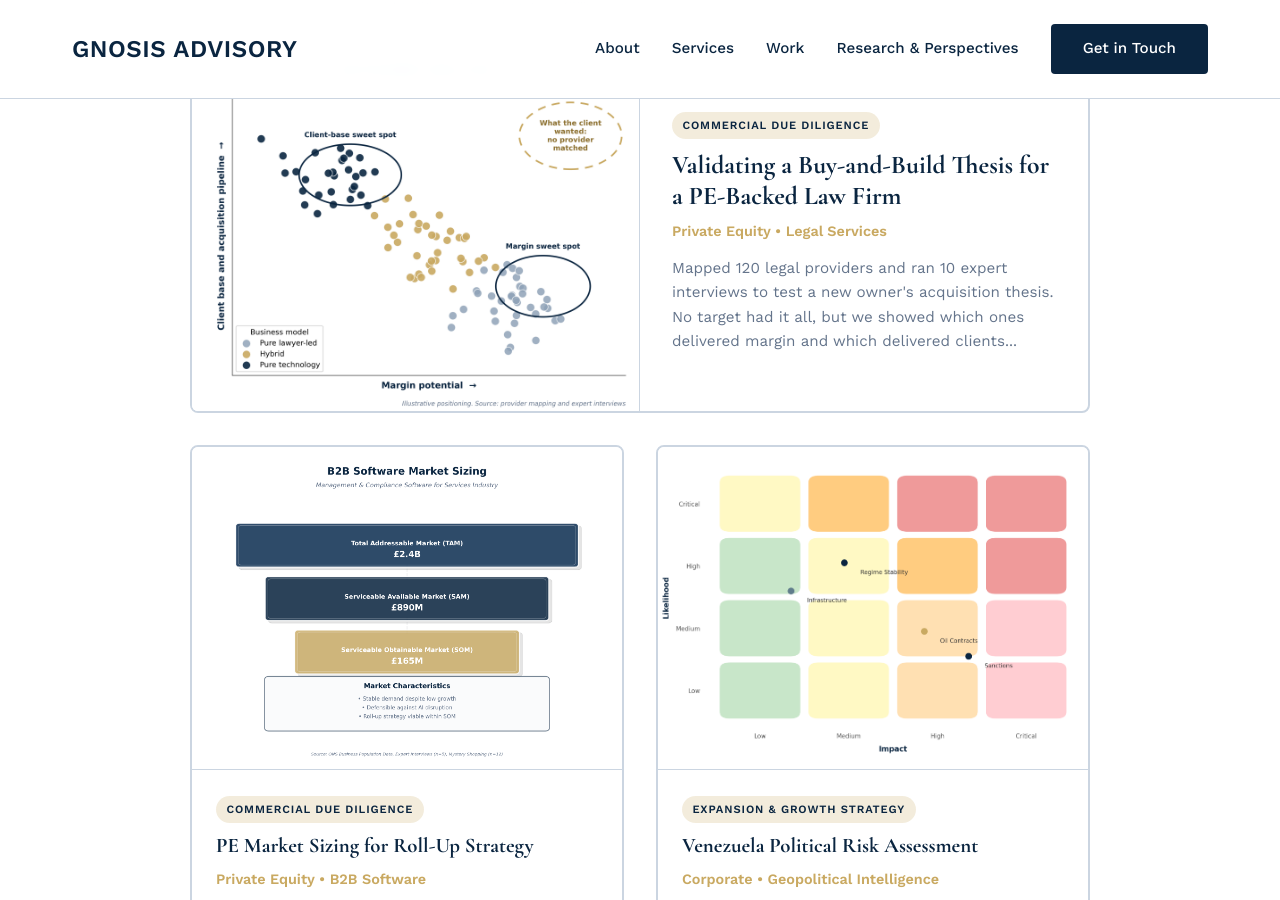
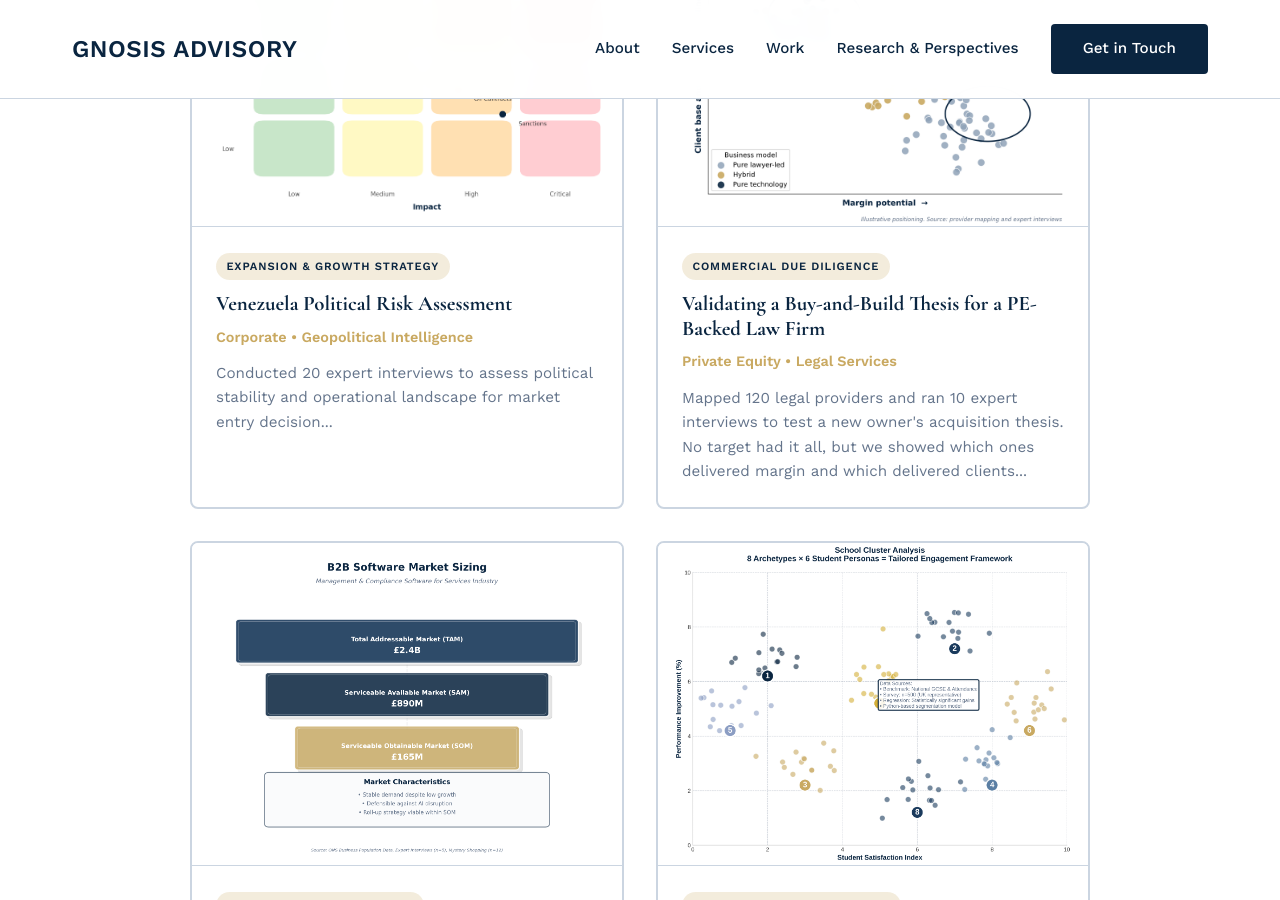
Before and after one commit to gnosisadvisory/gnosisadvisory.github.io, a Jekyll site: the page index.html, which Jekyll copies as it is, in a window 1280 px wide and 900 px high, scrolled down 4850 px. Built offline with Jekyll 4.4.1, drawn with Linux system fonts in a browser that asks for light colours; some of the changed text lies outside the part shown.

Commit message:
Add files via upload

```diff
--- a/index.html
+++ b/index.html
@@ -458,12 +458,14 @@
 
         /* Case Studies Section */
         .case-studies-grid {
-            display: grid;
-            grid-template-columns: repeat(2, 1fr);
+            display: flex;
+            flex-wrap: wrap;
+            justify-content: center;
             gap: 2rem;
             max-width: 900px;
             margin: 0 auto;
         }
+        .case-studies-grid > .case-study-card { flex: 0 0 calc(50% - 1rem); }
 
         .case-study-card {
             background: var(--white);
@@ -506,18 +508,12 @@
         .case-filter:hover { border-color: var(--gold); }
         .case-filter.active { background: var(--navy); border-color: var(--navy); color: #fff; }
         .case-area { display: inline-block; font-size: 0.7rem; font-weight: 700; letter-spacing: 0.08em; text-transform: uppercase; color: var(--navy); background: rgba(201,169,97,0.22); padding: 0.25rem 0.65rem; border-radius: 999px; margin-bottom: 0.7rem; }
-        .case-study-card.hidden { display: none; }
+        .case-study-card.hidden, .case-studies-grid > .case-study-card.hidden { display: none !important; }
         .case-stats { display: grid; grid-template-columns: repeat(4, 1fr); gap: 0.75rem; margin: 0 0 1.75rem; }
         .case-stat { background: var(--off-white); border-top: 3px solid var(--gold); border-radius: 4px; padding: 0.85rem 0.6rem; text-align: center; }
         .case-stat strong { display: block; font-family: 'Cormorant Garamond', serif; font-size: 1.7rem; color: var(--navy); line-height: 1.1; }
         .case-stat span { font-size: 0.75rem; color: var(--gray); line-height: 1.3; display: block; margin-top: 0.25rem; }
         @media (max-width: 600px) { .case-stats { grid-template-columns: repeat(2, 1fr); } }
-        .case-study-card.featured { grid-column: 1 / -1; display: grid; grid-template-columns: 1fr 1fr; align-items: stretch; }
-        .case-study-card.featured .case-study-image-wrap { aspect-ratio: auto; height: 100%; min-height: 260px; border-bottom: 0; border-right: 1px solid var(--gray-light); }
-        .case-study-card.featured .case-study-content { padding: 2rem; display: flex; flex-direction: column; justify-content: center; }
-        .case-study-card.featured .case-area { align-self: flex-start; }
-        .case-study-card.featured h3 { font-size: 1.6rem; }
-        @media (max-width: 768px) { .case-study-card.featured { grid-template-columns: 1fr; } .case-study-card.featured .case-study-image-wrap { aspect-ratio: 4 / 3; height: auto; min-height: 0; border-right: 0; border-bottom: 1px solid var(--gray-light); } }
 
         .case-study-content {
             padding: 1.5rem;
@@ -802,9 +798,7 @@
                 grid-template-columns: 1fr;
             }
 
-            .case-studies-grid {
-                grid-template-columns: 1fr;
-            }
+            .case-studies-grid > .case-study-card { flex-basis: 100%; }
 
             .framework-title { font-size: 1.2rem; }
             .framework-subtitle { font-size: 0.9rem; margin-bottom: 1.5rem; }
@@ -1155,7 +1149,7 @@
         </div>
         <div class="case-studies-grid">
 <!-- Case Study 5: International Expansion -->
-            <div data-area="expansion" class="case-study-card featured" onclick="openModal('modal5')">
+            <div data-area="expansion" class="case-study-card" onclick="openModal('modal5')">
                 <div class="case-study-image-wrap"><img src="case5-route-to-market.png" alt="Route to market: how a sale happens in the US" class="case-study-image"></div>
                 <div class="case-study-content">
                     <span class="case-area">Expansion &amp; Growth Strategy</span>
@@ -1166,7 +1160,7 @@
             </div>
 
 <!-- Case Study 6: Global Partnership Rollout -->
-            <div data-area="expansion" class="case-study-card featured" onclick="openModal('modal6')">
+            <div data-area="expansion" class="case-study-card" onclick="openModal('modal6')">
                 <div class="case-study-image-wrap"><img src="case6-long-tail.png" alt="Reaching the long tail through platform partners" class="case-study-image"></div>
                 <div class="case-study-content">
                     <span class="case-area">Expansion &amp; Growth Strategy</span>
@@ -1176,8 +1170,19 @@
                 </div>
             </div>
 
+<!-- Case Study 2: Venezuela Intelligence -->
+            <div data-area="expansion" class="case-study-card" onclick="openModal('modal2')">
+                <div class="case-study-image-wrap"><img src="case2-venezuela-intelligence.png" alt="Venezuela Political Risk Assessment" class="case-study-image"></div>
+                <div class="case-study-content">
+                    <span class="case-area">Expansion &amp; Growth Strategy</span>
+                    <h3>Venezuela Political Risk Assessment</h3>
+                    <div class="case-study-meta">Corporate • Geopolitical Intelligence</div>
+                    <p class="case-study-preview">Conducted 20 expert interviews to assess political stability and operational landscape for market entry decision...</p>
+                </div>
+            </div>
+
 <!-- Case Study 7: Buy-and-Build Strategy -->
-            <div data-area="cdd" class="case-study-card featured" onclick="openModal('modal7')">
+            <div data-area="cdd" class="case-study-card" onclick="openModal('modal7')">
                 <div class="case-study-image-wrap"><img src="case7-acquisition-matrix.png" alt="Provider positioning: margin versus client base" class="case-study-image"></div>
                 <div class="case-study-content">
                     <span class="case-area">Commercial Due Diligence</span>
@@ -1186,6 +1191,7 @@
                     <p class="case-study-preview">Mapped 120 legal providers and ran 10 expert interviews to test a new owner's acquisition thesis. No target had it all, but we showed which ones delivered margin and which delivered clients...</p>
                 </div>
             </div>
+
 <!-- Case Study 1: PE Market Sizing -->
             <div data-area="cdd" class="case-study-card" onclick="openModal('modal1')">
                 <div class="case-study-image-wrap"><img src="case1-pe-market-sizing.png" alt="PE Market Sizing Analysis" class="case-study-image"></div>
@@ -1194,17 +1200,6 @@
                     <h3>PE Market Sizing for Roll-Up Strategy</h3>
                     <div class="case-study-meta">Private Equity • B2B Software</div>
                     <p class="case-study-preview">Built bottom-up TAM/SAM/SOM model to evaluate acquisition opportunity in compliance software market...</p>
-                </div>
-            </div>
-
-            <!-- Case Study 2: Venezuela Intelligence -->
-            <div data-area="expansion" class="case-study-card" onclick="openModal('modal2')">
-                <div class="case-study-image-wrap"><img src="case2-venezuela-intelligence.png" alt="Venezuela Political Risk Assessment" class="case-study-image"></div>
-                <div class="case-study-content">
-                    <span class="case-area">Expansion &amp; Growth Strategy</span>
-                    <h3>Venezuela Political Risk Assessment</h3>
-                    <div class="case-study-meta">Corporate • Geopolitical Intelligence</div>
-                    <p class="case-study-preview">Conducted 20 expert interviews to assess political stability and operational landscape for market entry decision...</p>
                 </div>
             </div>
 
```
Lines whose indentation alone changed are shown as unchanged.
